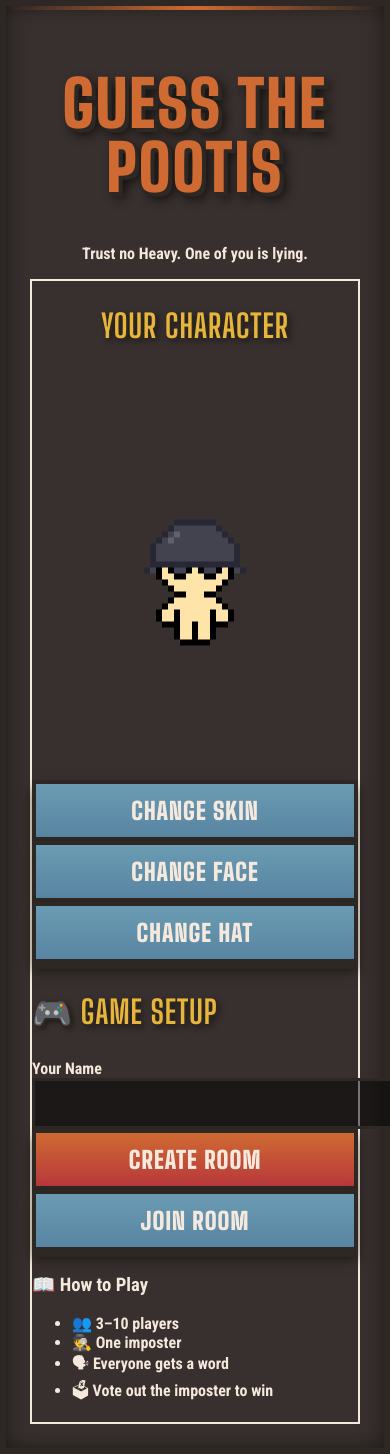
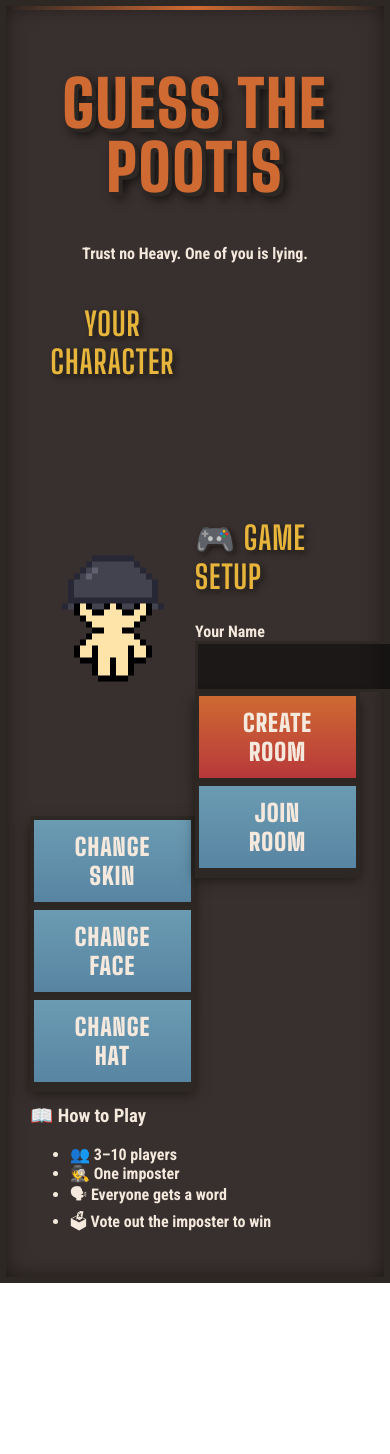
Before and after one commit to HOP2B/guess-the-pootis, a Next.js app: page / in a window 390 px wide. After the commit the page ends 1283 px from the top, so only its background shows below. Built offline with nearby package versions, Linux system fonts and the light colour scheme.

Commit message:
More fixes to main menu

```diff
--- a/components/MainMenu.tsx
+++ b/components/MainMenu.tsx
@@ -86,7 +86,9 @@ export default function MainMenu() {
     <div className="min-h-screen bg-gradient-to-br from-[#2b2b2b] to-black flex items-center justify-center p-4 relative overflow-hidden">
       {/* Ambient background pulse */}
       <div className="absolute inset-0 bg-black/20 animate-pulse pointer-events-none" />
+  <div className='grid grid-cols-2'>
 
+  </div>
       <div className="tf2-panel max-w-5xl w-full animate-[fadeIn_0.6s_ease-out]">
         {/* =========================
             TITLE
@@ -98,17 +100,17 @@ export default function MainMenu() {
           Trust no Heavy. One of you is lying.
         </p>
 
-        <div className="grid md:grid-cols-3 gap-6">
+    <div className="grid grid-cols-2 gap-6 items-stretch">
           {/* =========================
               AVATAR
           ========================= */}
-          <div className="bg-black/60 border-2 border-tf2-border p-4 animate-[slideUp_0.5s_ease-out]">
+          <div className="bg-black/60  border-tf2-border p-4 animate-[slideUp_0.5s_ease-out] md:order-3 flex flex-col justify-center">
             <h2 className="tf2-subtitle text-xl mb-4 text-center">
                Your Character
             </h2>
 
-            <div className="flex flex-col items-center gap-4">
-              <div className=" animate-[float_4s_ease-in-out_infinite]">
+            <div className="flex flex-col md:flex-row items-center gap-4 justify-end">
+              <div className="animate-[float_4s_ease-in-out_infinite]">
                 <CharacterPreview
                   skin={playerCustomization.skin}
                   face={playerCustomization.face}
@@ -118,7 +120,7 @@ export default function MainMenu() {
                 />
               </div>
 
-              <div className="flex flex-col gap-2 w-full mt-2">
+              <div className="flex flex-col md:flex-row md:items-center gap-2 w-full md:w-auto mt-2">
                 {['Skin', 'Face', 'Hat'].map((label) => (
                   <button
                     key={label}
@@ -143,7 +145,7 @@ export default function MainMenu() {
           {/* =========================
               JOIN / CREATE
           ========================= */}
-          <div className="bg-black/60 border-2 border-tf2-border p-6 animate-[slideUp_0.6s_ease-out]">
+          <div className="bg-black/60  border-tf2-border p-6 animate-[slideUp_0.6s_ease-out] flex flex-col justify-center">
             <h2 className="tf2-subtitle text-xl mb-4">
               🎮 Game Setup
             </h2>
@@ -218,7 +220,9 @@ export default function MainMenu() {
           {/* =========================
               HOW TO PLAY
           ========================= */}
-          <div className="bg-black/60 p-4 border-2 border-tf2-border animate-[slideUp_0.7s_ease-out]">
+
+        </div>
+         <div className="bg-black/60 p-4  border-tf2-border animate-[slideUp_0.7s_ease-out] md:order-2">
             <h3 className="font-bold text-tf2-yellow mb-3">
               📖 How to Play
             </h3>
@@ -229,7 +233,6 @@ export default function MainMenu() {
               <li>🗳 Vote out the imposter to win</li>
             </ul>
           </div>
-        </div>
       </div>
 
       {/* ===== Keyframes ===== */}
```
